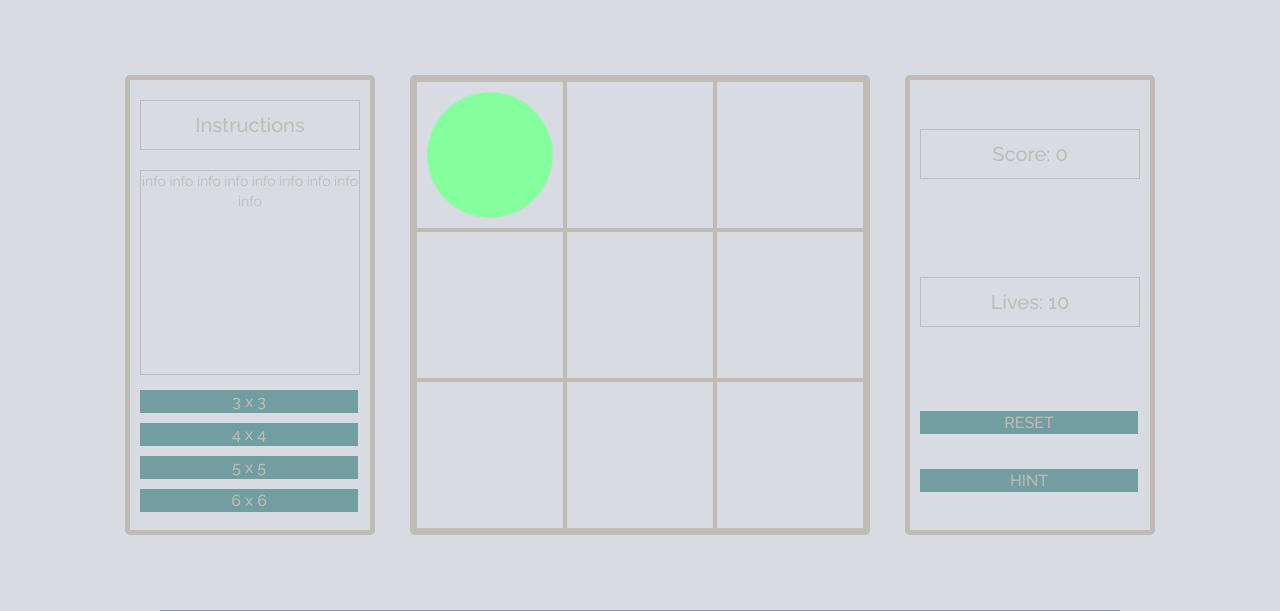
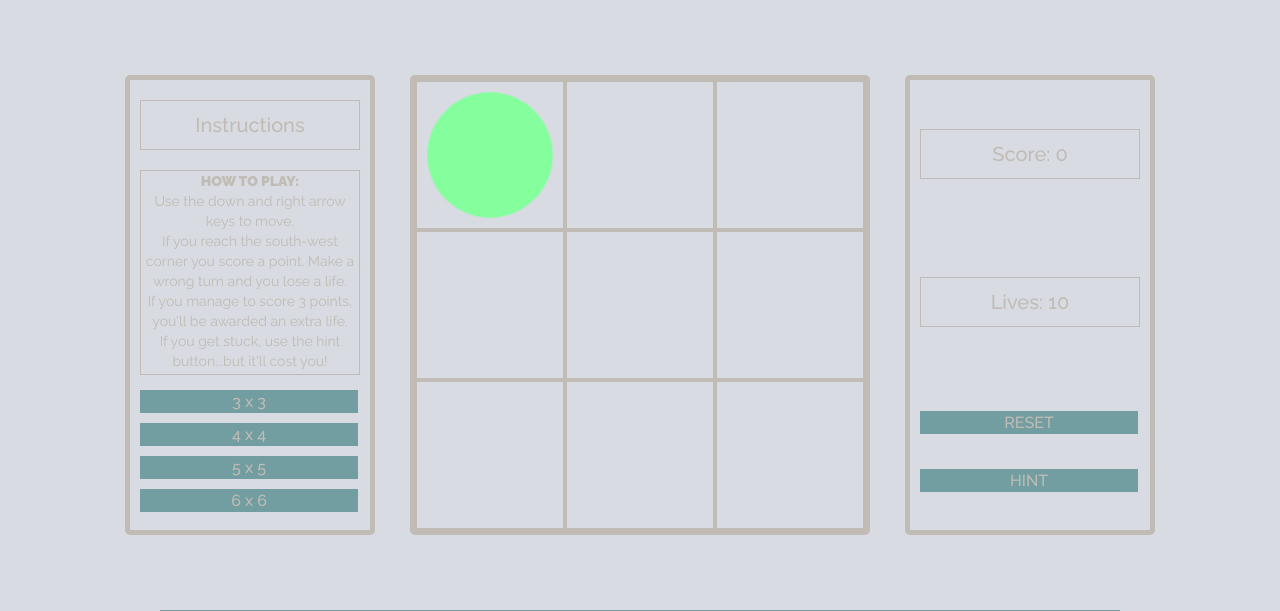
Before and after one commit to benlayer291/wdi-project-1, a PHP site: page / in a window 1280 px wide. Shown: the part 100-711 px from the top of the page. Run offline with PHP 8.4, Linux system fonts and the light colour scheme; some libraries are stand-ins or nearby versions.

Commit message:
How to play now in bold

```diff
--- a/index.html
+++ b/index.html
@@ -4,7 +4,7 @@
   <title>Maze Game </title>
   <link rel="stylesheet" type="text/css" href="reset.css">
   <link href='https://fonts.googleapis.com/css?family=Lato:400,700,900' rel='stylesheet' type='text/css'>
-  <link href='https://fonts.googleapis.com/css?family=Raleway:400,300,500,200,100' rel='stylesheet' type='text/css'>
+  <link href='https://fonts.googleapis.com/css?family=Raleway:900,400,300,500,200,100' rel='stylesheet' type='text/css'>
   <link rel="stylesheet" href="animate.css">
   <link rel="stylesheet" type="text/css" href="style.css">
   <script src="https://ajax.googleapis.com/ajax/libs/jquery/2.1.3/jquery.min.js"></script>
@@ -19,7 +19,7 @@
       <div class="column-small">
         <ul class="info">
           <li id="instruction-title">Instructions</li>
-          <li id="instruction">info info info info info info info info info</li>
+          <li id="instruction"><div id="how-to">HOW TO PLAY:</div> Use the down and right arrow keys to move.<br> If you reach the south-west corner you score a point. Make a wrong turn and you lose a life.<br> If you manage to score 3 points, you'll be awarded an extra life.<br> If you get stuck, use the hint button...but it'll cost you!</li>
           <li class="chooseLevel" value="3">3 x 3</li>
           <li class="chooseLevel" value="4">4 x 4</li>
           <li class="chooseLevel" value="5">5 x 5</li>
--- a/style.css
+++ b/style.css
@@ -57,6 +57,12 @@ main .grid {
   border: 5px solid #C0BCB5;
   border-radius: 5px;
   position: relative;
+}
+
+#how-to {
+  font-family: 'Raleway', sans-serif;
+  font-weight: 900;
+  font-size: 14px;
 }
 
 
```
